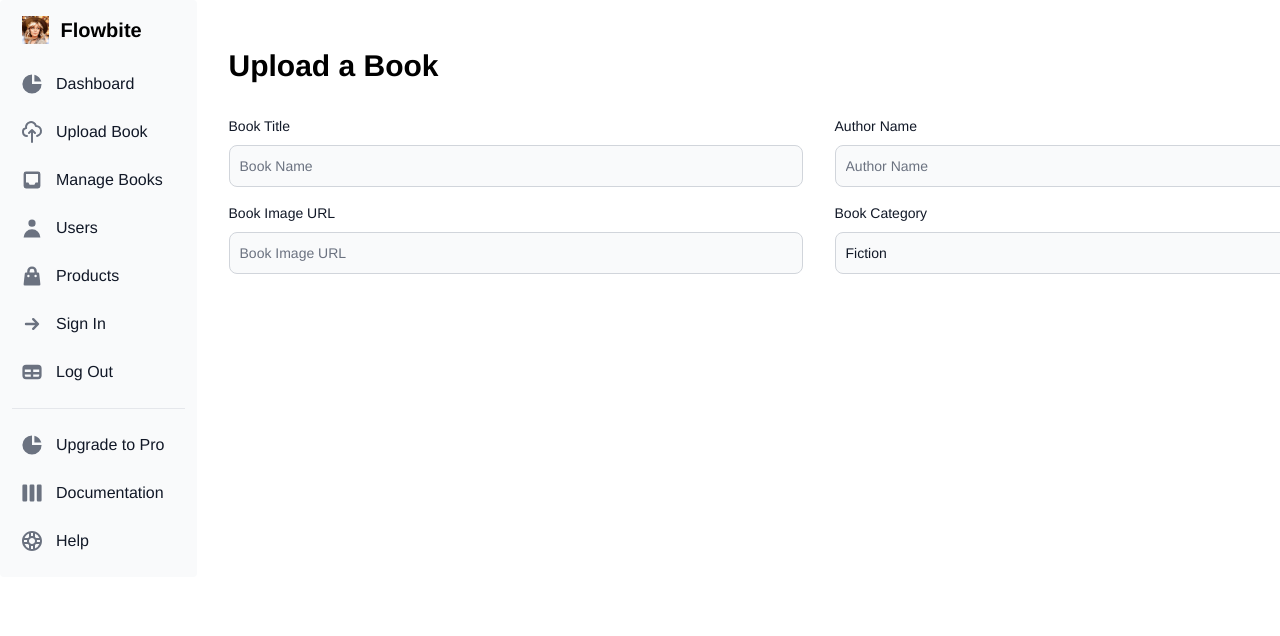
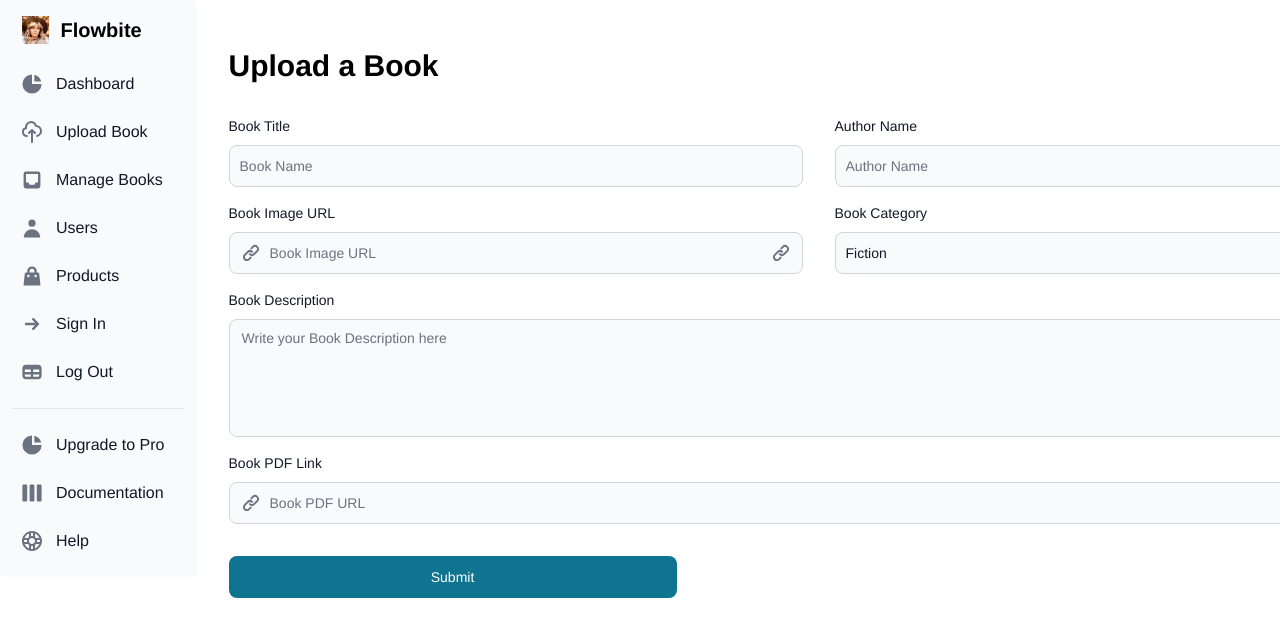
Before and after one commit to numbskullx26/Kitaab-eBookStore, a React (Vite) app in the folder mern-client/: page /admin/dashboard/upload in a window 1280 px wide. Shown: the top 636 px of the page. Built offline with nearby package versions, Linux system fonts and the light colour scheme.

Commit message:
add : uploadBook UI and functionality

```diff
--- a/mern-client/src/Dashboard/UploadBook.jsx
+++ b/mern-client/src/Dashboard/UploadBook.jsx
@@ -1,5 +1,13 @@
 import React, { useState } from "react";
-import { Button, Checkbox, Label, Select, TextInput } from "flowbite-react";
+import {
+  Button,
+  Checkbox,
+  Label,
+  Select,
+  TextInput,
+  Textarea,
+} from "flowbite-react";
+import { HiLink, HiMail } from "react-icons/hi";
 
 const UploadBook = () => {
   const bookCategories = [
@@ -29,10 +37,49 @@ const UploadBook = () => {
     setSeletedBookCategory(event.target.value);
   };
 
+  //handle form submit
+  const handleFormSubmit = (event) => {
+    event.preventDefault();
+    const form = event.target;
+    const bookTitle = form.bookTitle.value;
+    const authorName = form.authorName.value;
+    const imageURL = form.imageURL.value;
+    const category = form.categoryName.value;
+    const bookDescription = form.bookDescription.value;
+    const bookPDFURL = form.bookPDFURL.value;
+
+    const bookObj = {
+      bookTitle,
+      authorName,
+      imageURL,
+      category,
+      bookDescription,
+      bookPDFURL,
+    };
+
+    console.log(bookObj);
+
+    //Send data to DB
+    fetch("http://localhost:5000/upload-book", {
+      method: "POST",
+      headers: {
+        "Content-Type": "application/json",
+      },
+      body: JSON.stringify(bookObj),
+    })
+      .then((res) => res.json())
+      .then((data) => {
+        alert("Book Uploaded successfully!");
+      });
+  };
+
   return (
     <div className="px-4 my-12">
       <h2 className="mb-8 text-3xl font-bold">Upload a Book</h2>
-      <form className="flex lg:w-[1180px] flex-col flex-wrap gap-4">
+      <form
+        onSubmit={handleFormSubmit}
+        className="flex lg:w-[1180px] flex-col flex-wrap gap-4"
+      >
         {/* First Row */}
         <div className="flex gap-8">
           {/* Bookname */}
@@ -70,6 +117,8 @@ const UploadBook = () => {
             <TextInput
               id="imageURL"
               name="imageURL"
+              icon={HiLink}
+              rightIcon={HiLink}
               type="text"
               placeholder="Book Image URL"
               required
@@ -78,10 +127,10 @@ const UploadBook = () => {
           {/* Categories */}
           <div className="lg:w-1/2">
             <div className="mb-2 block">
-              <Label htmlFor="inputState" value="Book Category" />
+              <Label htmlFor="categoryName" value="Book Category" />
             </div>
             <Select
-              id="inputState"
+              id="categoryName"
               name="categoryName"
               className="w-full rounded"
               value={selectedBookCategory}
@@ -95,6 +144,41 @@ const UploadBook = () => {
             </Select>
           </div>
         </div>
+        {/* Book Description */}
+
+        <div>
+          <div className="mb-2 block">
+            <Label htmlFor="bookDescription" value="Book Description" />
+          </div>
+          <Textarea
+            id="bookDescription"
+            placeholder="Write your Book Description here"
+            required
+            rows={5}
+          />
+        </div>
+
+        {/* book PDF link*/}
+        <div>
+          <div className="mb-2 block">
+            <Label htmlFor="bookPDFURL" value="Book PDF Link" />
+          </div>
+          <TextInput
+            id="bookPDFURL"
+            type="text"
+            icon={HiLink}
+            rightIcon={HiLink}
+            placeholder="Book PDF URL"
+            required
+          />
+        </div>
+        {/* Button */}
+        <Button
+          className="mt-4 hover:scale-110 max-w-md transition-all duration-300"
+          type="submit"
+        >
+          Submit
+        </Button>
       </form>
     </div>
   );
```
